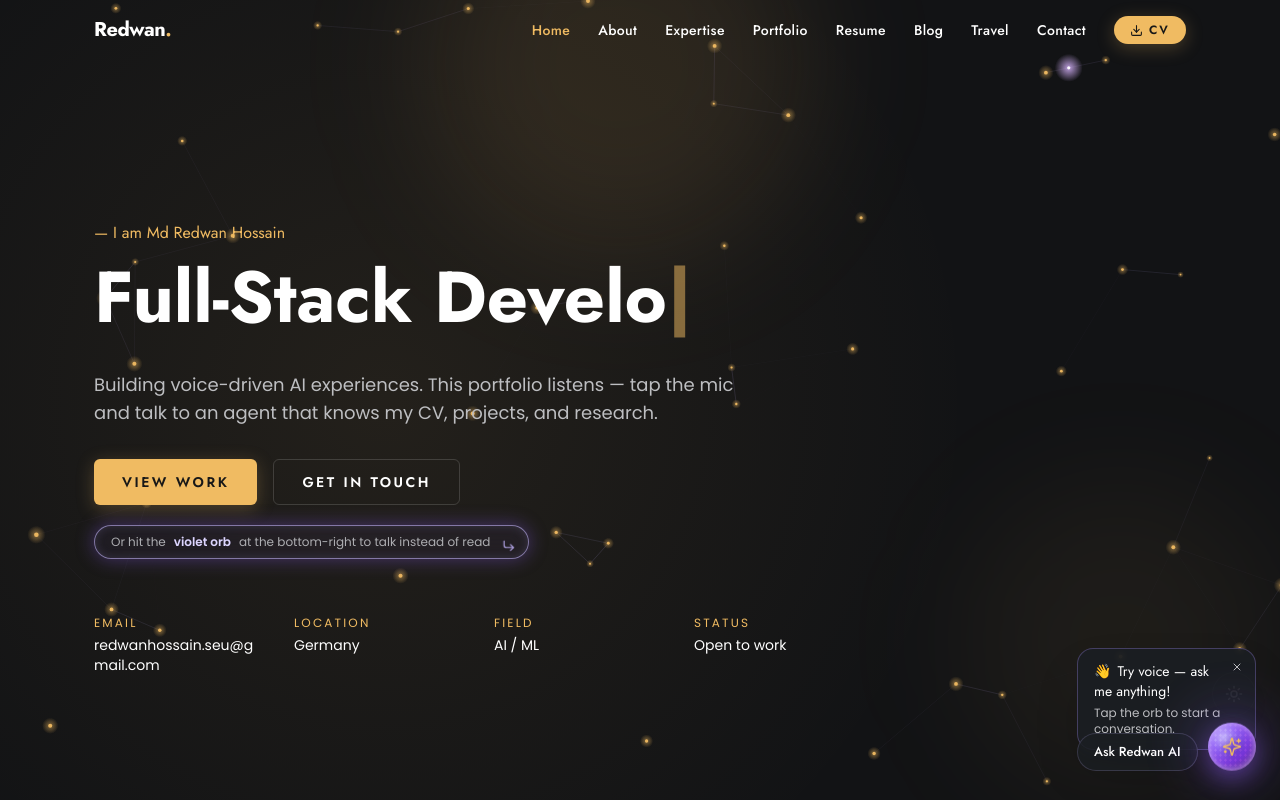
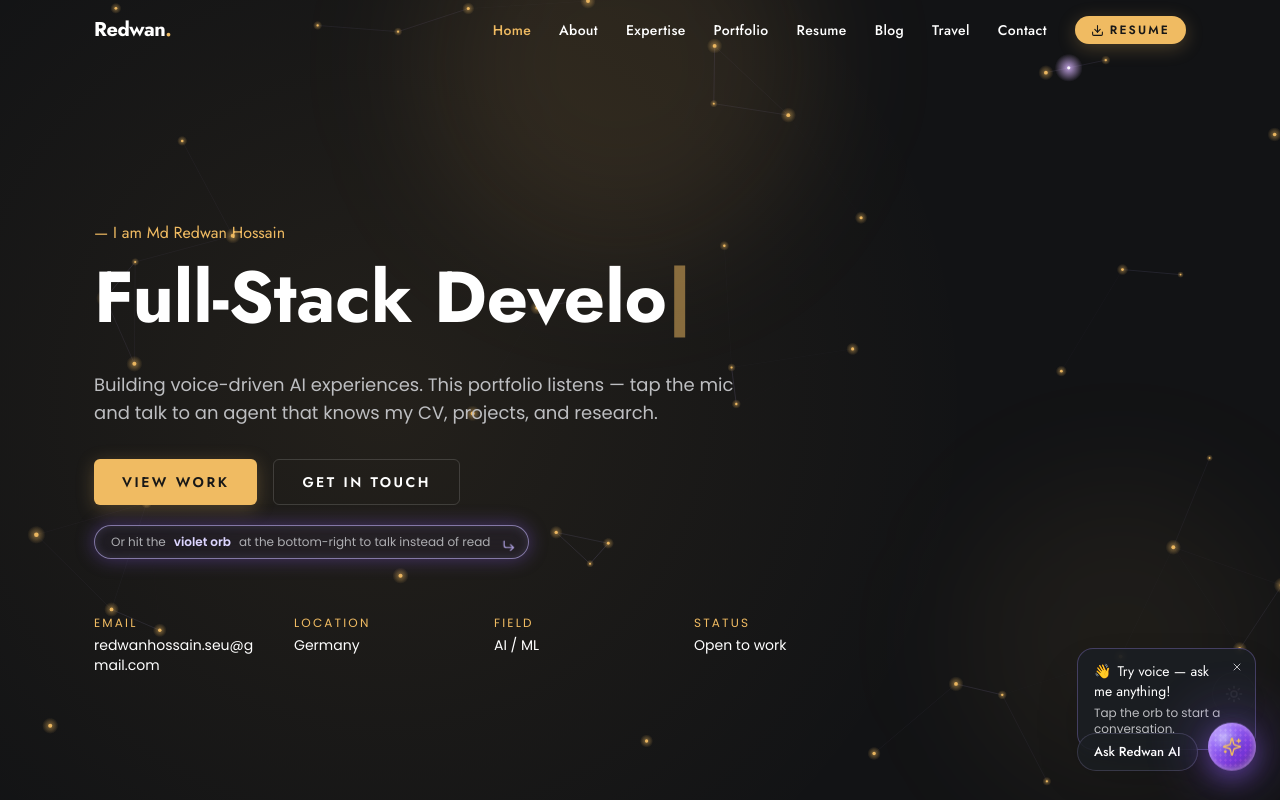
Before and after one commit to RedwanRipon/redwan-portfolio, a Next.js app in the folder frontend/: page / in a window 1280 px wide. Shown: the top 800 px of the page. Built offline with nearby package versions, Linux system fonts and the light colour scheme.

Commit message:
Navbar: rename CV button to Resume
- Desktop pill: 'CV'           -> 'Resume'
- Mobile sheet:  'Download CV'  -> 'Download Resume'
- File path unchanged (/documents/redwan-hossain-cv.pdf)

```diff
--- a/frontend/src/components/layout/Navbar.tsx
+++ b/frontend/src/components/layout/Navbar.tsx
@@ -94,7 +94,7 @@ export function Navbar() {
               size={13}
               className="transition-transform group-hover:translate-y-0.5"
             />
-            CV
+            Resume
           </a>
         </div>
 
@@ -132,7 +132,7 @@ export function Navbar() {
                 className="inline-flex items-center gap-2 rounded-md bg-gold px-4 py-2 font-display text-sm font-semibold uppercase tracking-widest !text-white shadow-gold-sm transition hover:bg-gold-dark dark:!text-neutral-900"
               >
                 <Download size={14} />
-                Download CV
+                Download Resume
               </a>
             </li>
           </ul>
```
